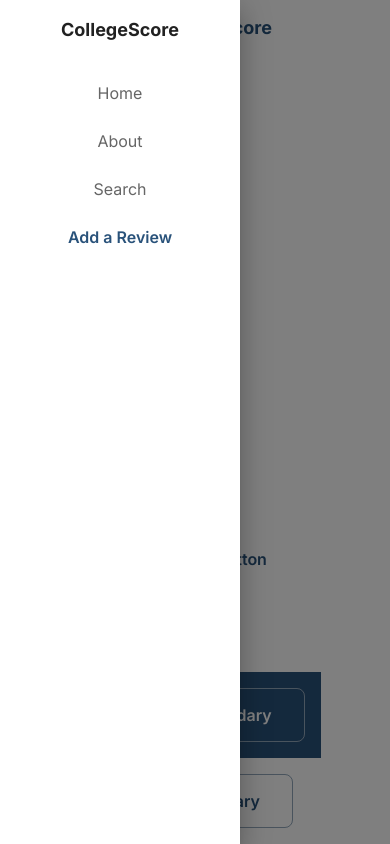
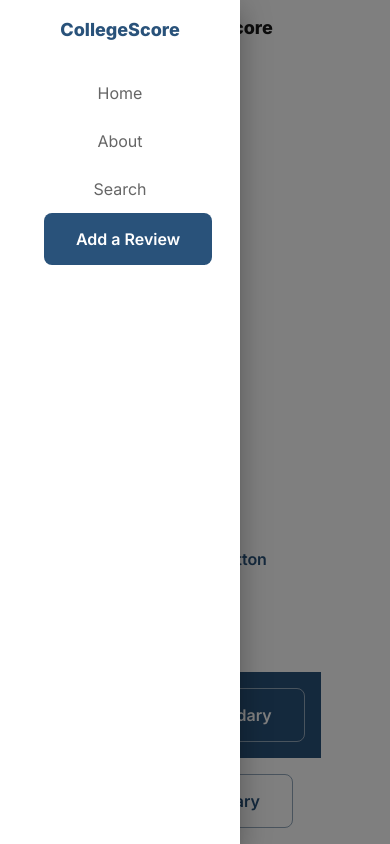
Before and after one commit to collegescore/frontend, a React (Create React App) app: page /search in a window 390 px wide. Both pictures are taken after a click on the button "open navigation menu". Shown: the top 844 px of the page. Built offline with nearby package versions, Linux system fonts and the light colour scheme; some icons are missing.

Commit message:
mobile drawer tweaks

```diff
--- a/src/components/header.js
+++ b/src/components/header.js
@@ -11,15 +11,24 @@ const navLinks = [
 ];
 
 function Header() {
+  // if screen size is small (mobile), use hamburger menu for navigation
   const [mobileOpen, setMobileOpen] = useState(false);
 
   const handleDrawerToggle = () => {
     setMobileOpen(!mobileOpen);
   };
 
+  // Drawer content for mobile view
   const drawerContent = (
     <Box onClick={handleDrawerToggle} sx={{ textAlign: 'center' }}>
-      <Typography variant="h6" sx={{ my: 2, fontWeight: 700 }}>
+      <Typography
+        variant="h6"
+        sx={{
+            my: 2,
+            fontWeight: 800,
+            color: 'primary.main',
+        }}>
+
         CollegeScore
       </Typography>
       <Box component="nav">
@@ -32,11 +41,14 @@ function Header() {
             </ListItem>
           ))}
           {/* Mobile "Add Review" Button */}
-           <ListItem disablePadding>
-              <ListItemButton component="a" href="/review" sx={{ textAlign: 'center' }}>
-                <ListItemText primary="Add a Review" primaryTypographyProps={{ color: 'primary', fontWeight: 600 }} />
-              </ListItemButton>
-            </ListItem>
+           <Button
+              variant="contained"
+              color="primary"
+              href="/review"
+              sx={{ ml: 2 }}
+            >
+              Add a Review
+            </Button>
         </List>
       </Box>
     </Box>
@@ -56,7 +68,7 @@ function Header() {
               mr: 2,
               display: { xs: 'none', md: 'flex' },
               fontWeight: 800,
-              color: 'grayscale.dark', // Ensure this color exists in your theme
+              color: 'grayscale.dark',
               textDecoration: 'none',
               flexGrow: 1,
             }}
@@ -115,8 +127,8 @@ function Header() {
               mr: 2,
               display: { xs: 'flex', md: 'none' },
               flexGrow: 1,
-              fontWeight: 700,
-              color: 'primary.main',
+              fontWeight: 800,
+              color: 'grayscale.dark',
               textDecoration: 'none',
             }}
           >
```
